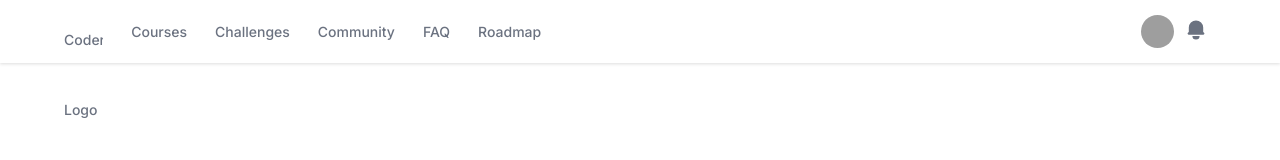
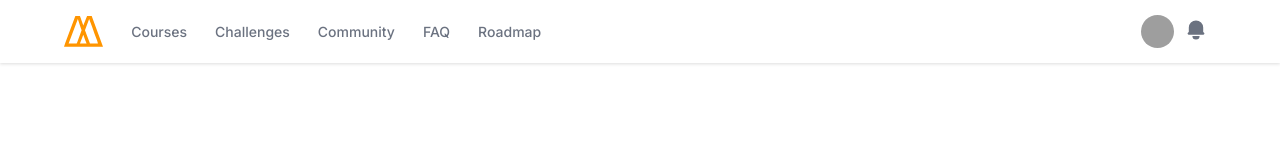
Before and after one commit to azaespa/NomadCloners, a plain HTML site: page index.html in a window 1280 px wide. Drawn offline with Linux system fonts and the light colour scheme; the site is published under a folder, as on GitHub Pages, so addresses that start at the root find nothing; grey boxes are pictures that could not be loaded.

Commit message:
nav style

```diff
--- a/index.html
+++ b/index.html
@@ -21,7 +21,7 @@
         <div class="navDiv">
           <div class="navMenu">
             <a href="#"
-              ><img class="navLogo" src="/m.svg" alt="Nomad Coders Logo"
+              ><img class="navLogo" src="m.svg" alt="Nomad Coders Logo"
             /></a>
             <a href="#">Courses</a>
             <a href="#">Challenges</a>
```
